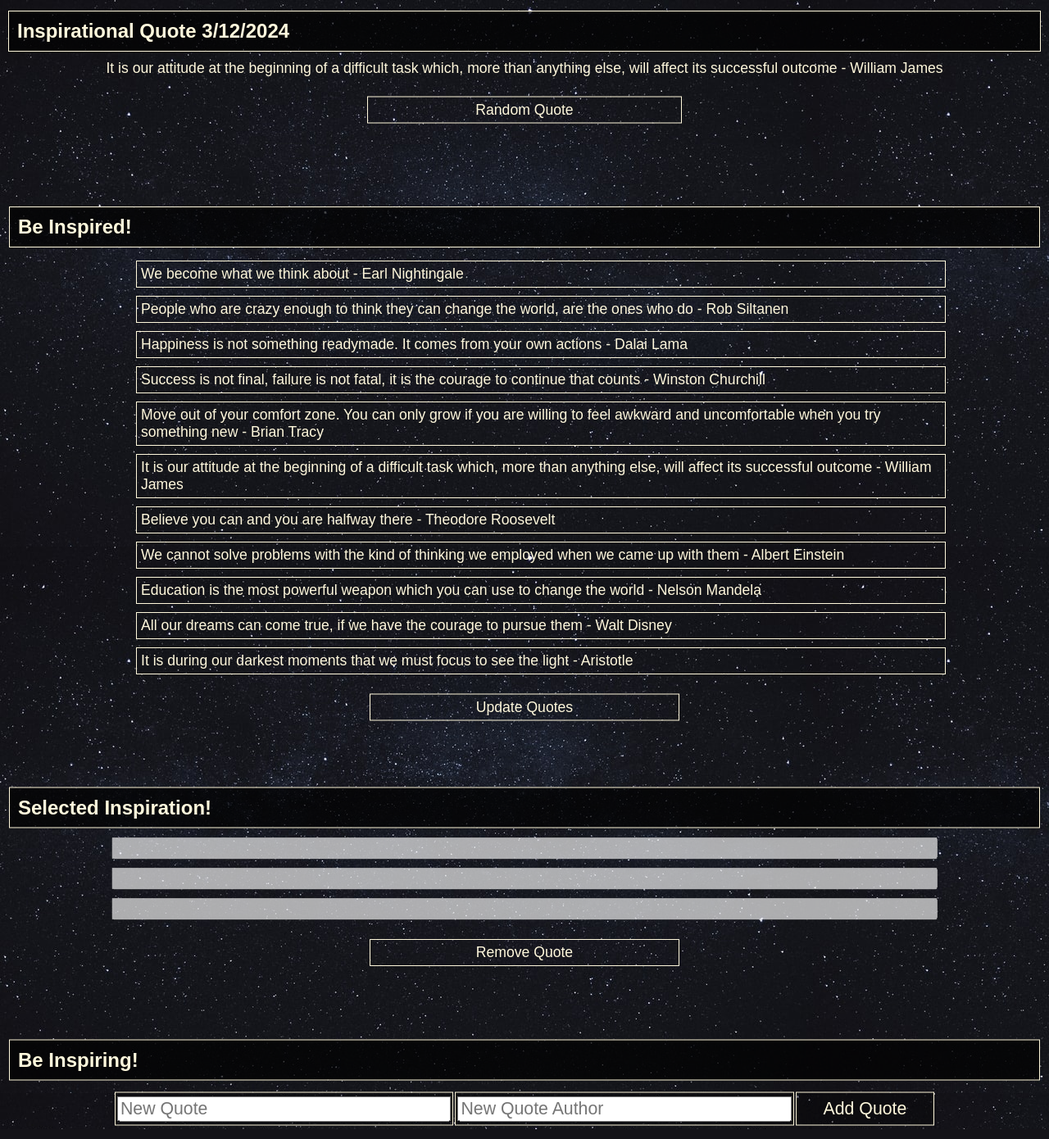
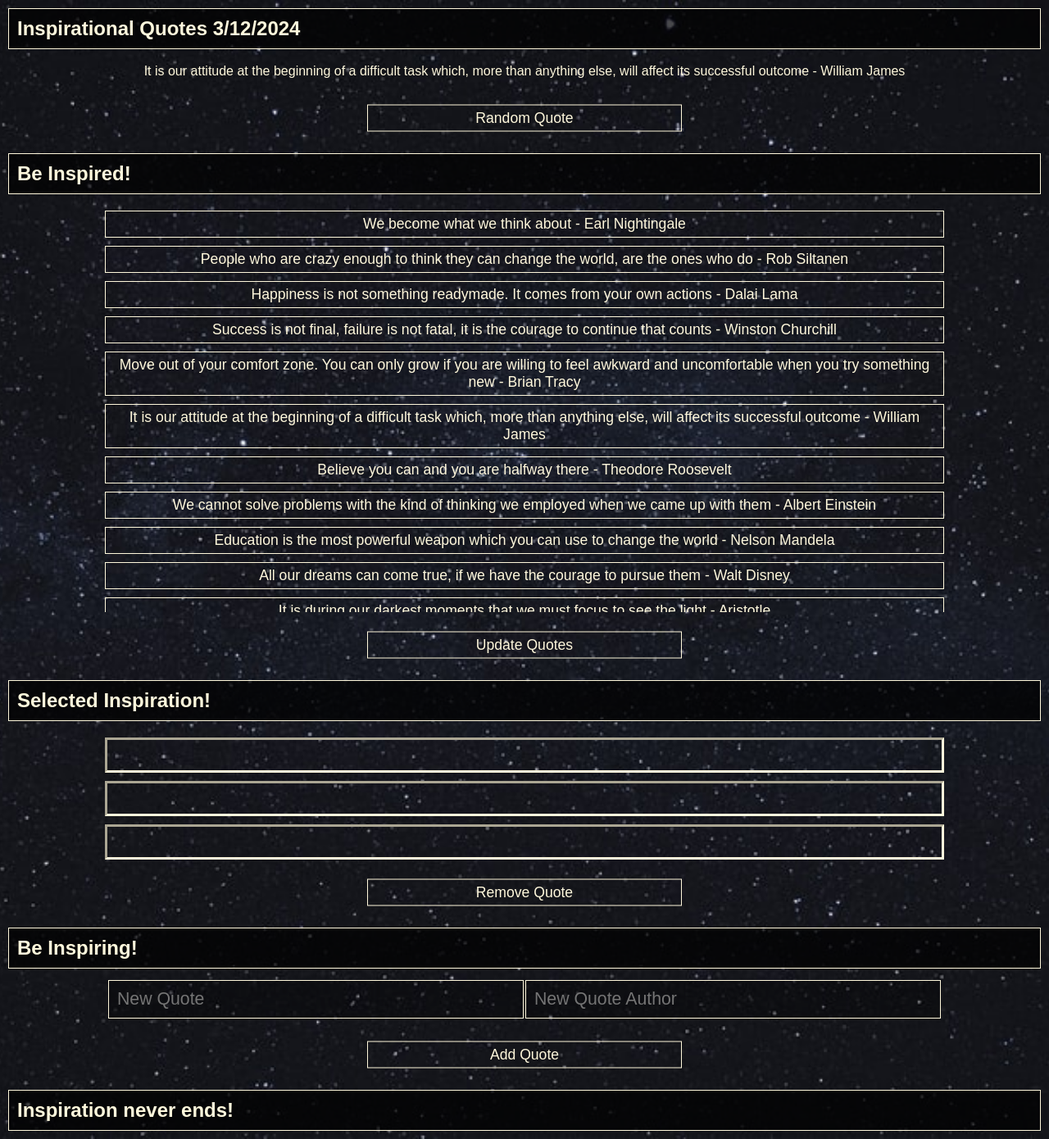
Before and after one commit to dwhalley15/Inspirational-Quote-Web-App, a Flask app: page / in a window 1280 px wide. Shown: the whole page at 82% size. Run offline with Flask 3, Linux system fonts and the light colour scheme.

Commit message:
Minor style changes

```diff
--- a/static/css/main.css
+++ b/static/css/main.css
@@ -1,28 +1,39 @@
 * {
   font-family: 'Arial', sans-serif;
   color: cornsilk;
+  padding: 0;
+  margin: 0;
+  box-sizing: border-box;
 }
 
 body{
   background-image: url("/static/images/background3.jpg");
-  margin: 0;
+  background-repeat: repeat;
+  background-size: cover;
+  animation: slide 10s linear infinite;
 }
 
-h2 {
-  margin: 1;
-  text-align: left;
+@keyframes slide {
+  0% {
+    background-position: 0 0;
+  }
+  100% {
+    background-position: 100% 0;
+  }
 }
 
-p {
-  font-size: 110%;
-  margin: 10px;
+ul{
+  height: 500px;
+  overflow: auto;
 }
 
-#randomHeader{
+.header{
   padding: 10px;
-  margin: 10px;
   background-color: hsla(0, 0%, 0%, 0.7);
   border: 1px solid cornsilk;
+  text-align: left;
+  width: auto;
+  margin: 10px;
 }
 
 button {
@@ -47,25 +58,7 @@ button:hover{
   color: black;
   background-color: cornsilk;
   border: 1px solid black;
-}
-
-label {
-  color: cornsilk;
-  border-style: indented;
-  background: transparent;
-  font-weight: bold;
-  margin-top: 10px;
-  margin-bottom: 10px;
-  padding: 5px;
-  float: left;
-  clear: left;
-  width: 100%;
-}
-
-ul {
-  list-style: none;
-  margin: 0;
-  padding: 0;
+  cursor: pointer;
 }
 
 li {
@@ -87,59 +80,12 @@ li:hover {
   color: black;
   background-color: cornsilk;
   border: 1px solid black;
+  cursor: pointer;
 }
 
-input{
-  color: black;
-  font-size: 110%;
-}
-
-#randomQuoteDiv {
-  position: relative;
-  top: 80px;
-  -ms-transform: translateY(-50%);
-  transform: translateY(-50%);
+.container{
+  width: 100%;
   text-align: center;
-  margin: 10px;
-  margin-left: auto;
-  margin-right: auto;
-}
-
-#listDiv {
-  margin: 10px;
-  position: relative;
-  top: 400px;
-  -ms-transform: translateY(-50%);
-  transform: translateY(-50%);
-}
-
-#selectedQuoteDiv {
-  margin: 10px;
-  position: relative;
-  top: 250px;
-  -ms-transform: translateY(-50%);
-  transform: translateY(-50%);
-  text-align: center;
-}
-
-#tableDiv {
-  margin: 10px;
-  position: relative;
-  top: 2px;
-  -ms-transform: translateY(-50%);
-  transform: translateY(-50%);
-}
-
-#listHeader {
-  padding: 10px;
-  background-color: hsla(0, 0%, 0%, 0.7);
-  border: 1px solid cornsilk;
-}
-
-#tableHeader {
-  padding: 10px;
-  background-color: hsla(0, 0%, 0%, 0.7);
-  border: 1px solid cornsilk;
 }
 
 table, th ,td {
@@ -154,49 +100,11 @@ table, th ,td {
   background-color: hsla(0, 0%, 0%, 0.3);
   text-align: left;
   position: relative;
-}
-/*
-td:hover {
-  color: black;
-  background-color: cornsilk;
-  border: 1px solid black;
-}
-*/
-
-input[type=button] {
-  color: cornsilk;
-  border-style: none;
-  background: transparent;
-  padding: 5px;
-  display: block;
-  margin-left: auto;
-  margin-right: auto;
-  font-size: 110%;
-}
-
-input[type=button]:hover {
-  color: black;
-  background-color: cornsilk;
-  width: 100%;
-}
-
-#formDiv {
-  margin: 10px;
-  position: relative;
-  top: 250px;
-  -ms-transform: translateY(-50%);
-  transform: translateY(-50%);
-}
-
-#formHeader {
-  padding: 10px;
-  background-color: hsla(0, 0%, 0%, 0.7);
-  border: 1px solid cornsilk;
+  table-layout:fixed;
 }
 
 #inputTable{
   width: 80%;
-  padding: 2px;
   margin-top: 10px;
   margin-bottom: 10px;
   font-size: 110%;
@@ -207,11 +115,34 @@ input[type=button]:hover {
 }
 
 input[type=text] {
-
+  background-color: transparent;
   margin-left: auto;
   margin-right: auto;
   width: 100%;
   font-size: 110%;
+  color: cornsilk;
+  box-shadow: none;
+  outline: none;
+  border: none;
+  padding: 8px;
+}
+
+input[type=text]:focus{
+  outline: none;
+  box-shadow: none;
+  border-bottom: none;
+  color: black;
+  background-color: cornsilk;
+}
+
+input[type=text]:disabled {
+  border-style: inset;
+  border-color: cornsilk;
+}
+
+input[type=text]:not([disabled]):hover {
+  color: black;
+  background-color: cornsilk;
 }
 
 #selectedQuote{
@@ -228,3 +159,16 @@ input[type=text] {
   margin-top: 10px;
   width: 80%;
 }
+
+#randomQuote{
+  padding: 8px;
+}
+
+@media only screen and (max-width: 600px) {
+  td {
+      display: block;
+  }
+  body{
+    animation: slide 20s linear infinite;
+  }
+}
--- a/static/js/script.js
+++ b/static/js/script.js
@@ -53,7 +53,7 @@ function getQuotes(){
     }
     else if (this.status >= 300 && this.status <= 500){
       alert("Error: Problem communicating with server.");
-      error = "<li>" + "Error: no data retrieved!" + "</li>" + "<li>" + "Please check server files" + "</li>" + "<li>" + "</li>" + "<li>" + "</li>" + "<li>" + "</li>" + "<li>" + "</li>" + "<li>" + "</li>" + "<li>" + "</li>" + "<li>" + "</li>" + "<li>" + "</li>" + "<li>" + "</li>" + "<li>" + "</li>" + "<li>" + "</li>" + "<li>" + "</li>" + "<li>" + "</li>";
+      error = "<li>" + "Error: no data retrieved!" + "</li>" + "<li>" + "Please check server files" + "</li>";
       document.getElementById("quoteList").innerHTML = error;
     }
   }
@@ -102,6 +102,8 @@ function addQuote(){
     newItem.setAttribute("author", newAuthor);
     newItem.innerText = newQuote + " - " + newAuthor;
     document.getElementById("quoteList").appendChild(newItem);
+    document.getElementById("newQuote").value = "";
+    document.getElementById("newAuthor").value = "";
     alert("New quote added, click 'Update Quotes' to save!");
   }
 }
--- a/templates/index.html
+++ b/templates/index.html
@@ -9,25 +9,24 @@
 
   </head>
   <body>
-
-    <div id="randomQuoteDiv">
-      <h2 id="randomHeader">Inspirational Quote</h2>
+    <div class="container">
+      <h2 class="header" id="randomHeader">Inspirational Quotes</h2>
       <div id="randomQuote">
       <!-- Random quotes will be displayed here -->
       </div>
       <button type="button" id="randomQuoteBtn">Random Quote</button>
     </div>
 
-    <div id="listDiv">
-      <h2 id="listHeader">Be Inspired!</h2>
-      <ol id="quoteList">
+    <div class="container">
+      <h2 class="header">Be Inspired!</h2>
+      <ul id="quoteList">
         <!-- All quotes will be displayed here -->
-      </ol>
+      </ul>
       <button type="button" id="updateQuoteBtn">Update Quotes</button>
     </div>
 
-    <div id="selectedQuoteDiv">
-      <h2 id="listHeader">Selected Inspiration!</h2>
+    <div class="container">
+      <h2 class="header">Selected Inspiration!</h2>
       <input type="text" id="selectedId" disabled>
       <input type="text" id="selectedQuote" disabled>
       <input type="text" id="selectedAuthor" disabled>
@@ -35,17 +34,20 @@
       <button type="button" id="deleteQuoteBtn">Remove Quote</button>
     </div>
 
-    <div id= "formDiv">
-      <h2 id="formHeader">Be Inspiring!</h2>
-      <table id = "inputTable">
+    <div class="container">
+      <h2 class="header">Be Inspiring!</h2>
+      <table id="inputTable">
         <tr>
           <td><input type ="text" id="newQuote" placeholder="New Quote"/></td>
           <td><input type ="text" id="newAuthor" placeholder="New Quote Author"/></td>
-          <td><input type="button"  value="Add Quote" id="newQuoteBtn"/></td>
         </tr>
       </table>
+      <button type="button" id="newQuoteBtn">Add Quote</button>
     </div>
 
+    <div class="container">
+      <h2 class="header">Inspiration never ends!</h2>
+    </div>
     <script src="/static/js/script.js"></script>
 
   </body>
```
Also changed, not shown: files/data.json (+1 -1 lines), 1 other file.
